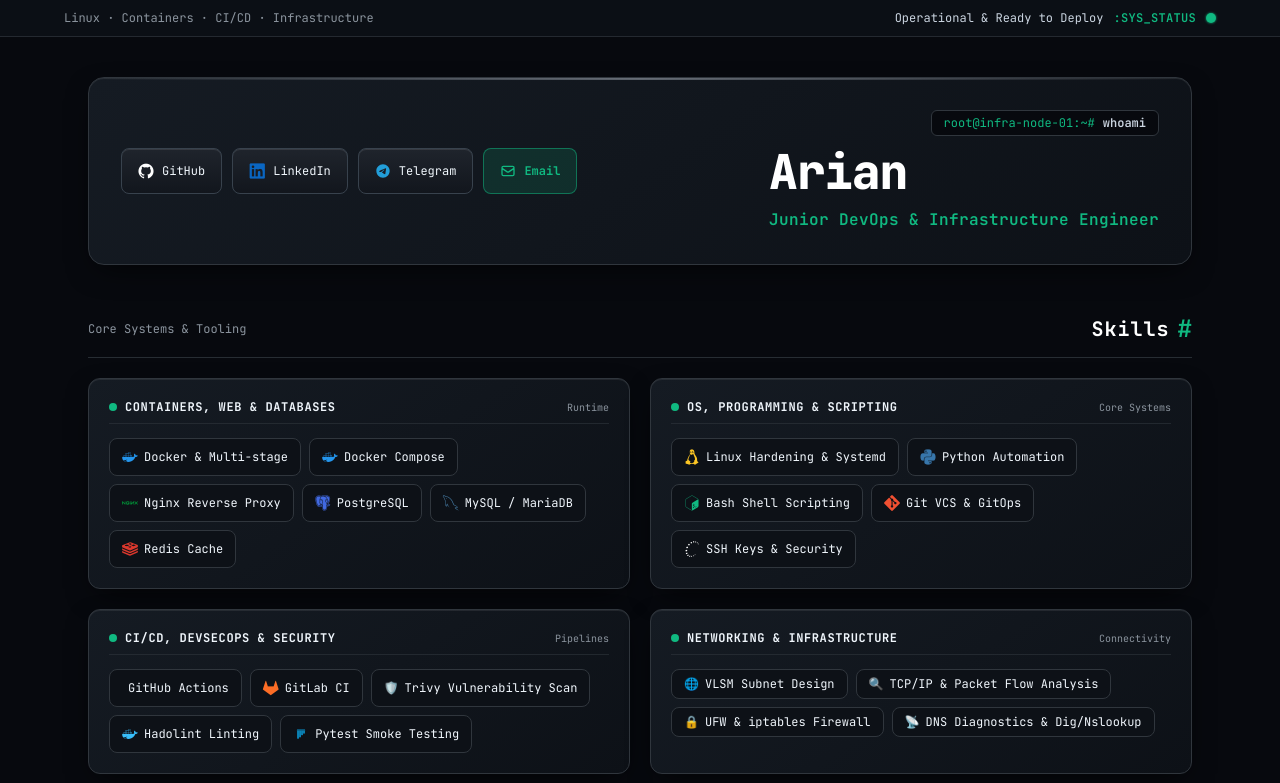
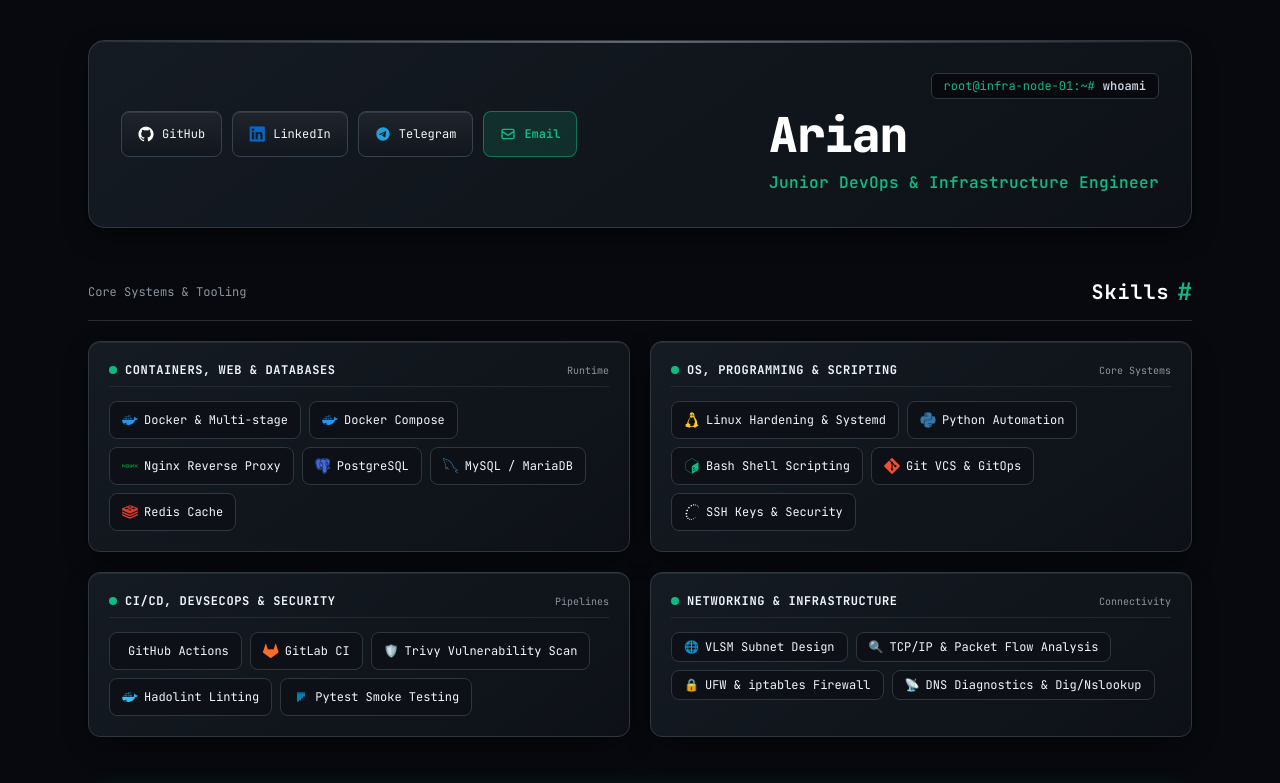
Before and after one commit to arian-0058/arian-0058.github.io, a plain HTML site: page index.html in a window 1280 px wide. Shown: the top 783 px of the page. Drawn offline with nearby package versions, Linux system fonts and the light colour scheme.

Commit message:
deleting some useless text

```diff
--- a/index.html
+++ b/index.html
@@ -42,13 +42,6 @@
   <link rel="stylesheet" href="https://cdn.jsdelivr.net/gh/devicons/devicon@latest/devicon.min.css" />
 
   <style>
-    @keyframes pulse-glow {
-      0%, 100% { opacity: 1; transform: scale(1); filter: drop-shadow(0 0 6px #10b981); }
-      50% { opacity: 0.4; transform: scale(1.1); filter: drop-shadow(0 0 1px #10b981); }
-    }
-    .status-pulse {
-      animation: pulse-glow 2s cubic-bezier(0.4, 0, 0.6, 1) infinite;
-    }
     .metallic-card {
       background: linear-gradient(145deg, #151b23 0%, #0d1117 100%);
       border: 1px solid #30363d;
@@ -84,26 +77,9 @@
 </head>
 <body class="bg-canvas text-silverBright font-sans antialiased min-h-screen selection:bg-terminalGreen selection:text-canvas">
 
-  <!-- Top System Status Banner (موقعیت مکانی حذف شد) -->
-  <div class="border-b border-steelBorder/70 bg-canvasSub/90 backdrop-blur px-4 py-2.5">
-    <div class="max-w-6xl mx-auto flex items-center justify-between gap-3 text-xs font-mono">
-      <div class="flex items-center space-x-2.5 space-x-reverse">
-        <span class="relative flex h-2.5 w-2.5">
-          <span class="status-pulse absolute inline-flex h-full w-full rounded-full bg-terminalGreen opacity-75"></span>
-          <span class="relative inline-flex rounded-full h-2.5 w-2.5 bg-terminalGreen"></span>
-        </span>
-        <span class="text-terminalGreen font-semibold tracking-wide">SYS_STATUS:</span>
-        <span class="text-silverChrome">Operational &amp; Ready to Deploy</span>
-      </div>
-      <div class="text-steelLight font-mono text-[11px] sm:text-xs" dir="ltr">
-        <span>Linux · Containers · CI/CD · Infrastructure</span>
-      </div>
-    </div>
-  </div>
-
   <main class="max-w-6xl mx-auto px-4 sm:px-6 py-10 space-y-12">
 
-    <!-- ۱. هدر و معرفی (کامل، شیک، با لینکدین و تلگرام و فقط نام Arian) -->
+    <!-- ۱. هدر و معرفی -->
     <header class="metallic-card rounded-2xl p-6 sm:p-8 relative overflow-hidden">
       <div class="absolute inset-x-0 top-0 h-[1.5px] bg-gradient-to-r from-transparent via-silverChrome/40 to-transparent"></div>
 
@@ -123,7 +99,7 @@
           </div>
         </div>
 
-        <!-- لینک‌های ارتباطی (شامل LinkedIn، بدون Instagram) -->
+        <!-- لینک‌های ارتباطی -->
         <div class="flex flex-wrap gap-2.5 font-mono text-xs self-start lg:self-center" dir="ltr">
           <a href="https://github.com/arian-0058" target="_blank" rel="noopener noreferrer"
              class="metallic-btn flex items-center space-x-2 px-4 py-2.5 rounded-lg text-silverBright">
@@ -156,7 +132,7 @@
       </div>
     </header>
 
-    <!-- ۲. بخش مهارت‌ها (Skills) - دقیقاً زیر هدر، همراه با کلیه آیکون‌های اصلی Devicon -->
+    <!-- ۲. بخش مهارت‌ها (Skills) -->
     <section class="space-y-5">
       <div class="border-b border-steelBorder/80 pb-3 flex items-center justify-between">
         <h2 class="text-xl font-bold font-mono text-white flex items-center space-x-2 space-x-reverse">
@@ -303,7 +279,7 @@
       </div>
     </section>
 
-    <!-- ۳. بخش آزمایشگاه سناریوها (آمده در بالای پروژه‌ها، با ابعاد بزرگ، استایل شاخص و شیک) -->
+    <!-- ۳. بخش آزمایشگاه سناریوها (بالای پروژه‌ها) -->
     <section class="lab-card rounded-2xl p-6 sm:p-9 relative overflow-hidden transition-all">
       <div class="absolute inset-x-0 top-0 h-[2px] bg-gradient-to-r from-transparent via-terminalGreen to-transparent"></div>
 
@@ -337,7 +313,7 @@
       </div>
     </section>
 
-    <!-- ۴. بخش پروژه‌ها (تیتر ساده «پروژه‌ها» و بدون متن اضافه) -->
+    <!-- ۴. بخش پروژه‌ها -->
     <section class="space-y-6">
       <div class="border-b border-steelBorder/80 pb-3 flex items-center justify-between">
         <h2 class="text-xl font-bold font-mono text-white flex items-center space-x-2 space-x-reverse">
@@ -442,18 +418,12 @@
       </div>
     </section>
 
-    <!-- ۵. فوتر هماهنگ (با حفظ لینکدین، تلگرام و گیت‌هاب) -->
-    <footer class="border-t border-steelBorder/80 pt-8 pb-12 flex flex-col sm:flex-row items-center justify-between gap-4 text-xs font-mono text-steelLight">
-      <div>
-        <span>© 2026 Arian — High Availability &amp; SRE Systems</span>
-      </div>
-
-      <div class="flex items-center space-x-4 space-x-reverse font-sans text-xs">
-        <a href="https://github.com/arian-0058" target="_blank" rel="noopener noreferrer" class="text-silverChrome hover:text-white transition-colors">گیت‌هاب</a>
-        <a href="https://www.linkedin.com/in/arian-undefined-56b32a43a" target="_blank" rel="noopener noreferrer" class="text-silverChrome hover:text-white transition-colors">لینکدین</a>
-        <a href="https://t.me/Arian_0058" target="_blank" rel="noopener noreferrer" class="text-silverChrome hover:text-white transition-colors">تلگرام</a>
-        <a href="./incidents.html" class="text-terminalGreen hover:underline font-bold">آزمایشگاه سناریوها</a>
-      </div>
+    <!-- ۵. فوتر -->
+    <footer class="border-t border-steelBorder/80 pt-8 pb-12 flex items-center justify-center gap-6 font-sans text-xs">
+      <a href="https://github.com/arian-0058" target="_blank" rel="noopener noreferrer" class="text-silverChrome hover:text-white transition-colors">گیت‌هاب</a>
+      <a href="https://www.linkedin.com/in/arian-undefined-56b32a43a" target="_blank" rel="noopener noreferrer" class="text-silverChrome hover:text-white transition-colors">لینکدین</a>
+      <a href="https://t.me/Arian_0058" target="_blank" rel="noopener noreferrer" class="text-silverChrome hover:text-white transition-colors">تلگرام</a>
+      <a href="./incidents.html" class="text-terminalGreen hover:underline font-bold">آزمایشگاه سناریوها</a>
     </footer>
 
   </main>
```
